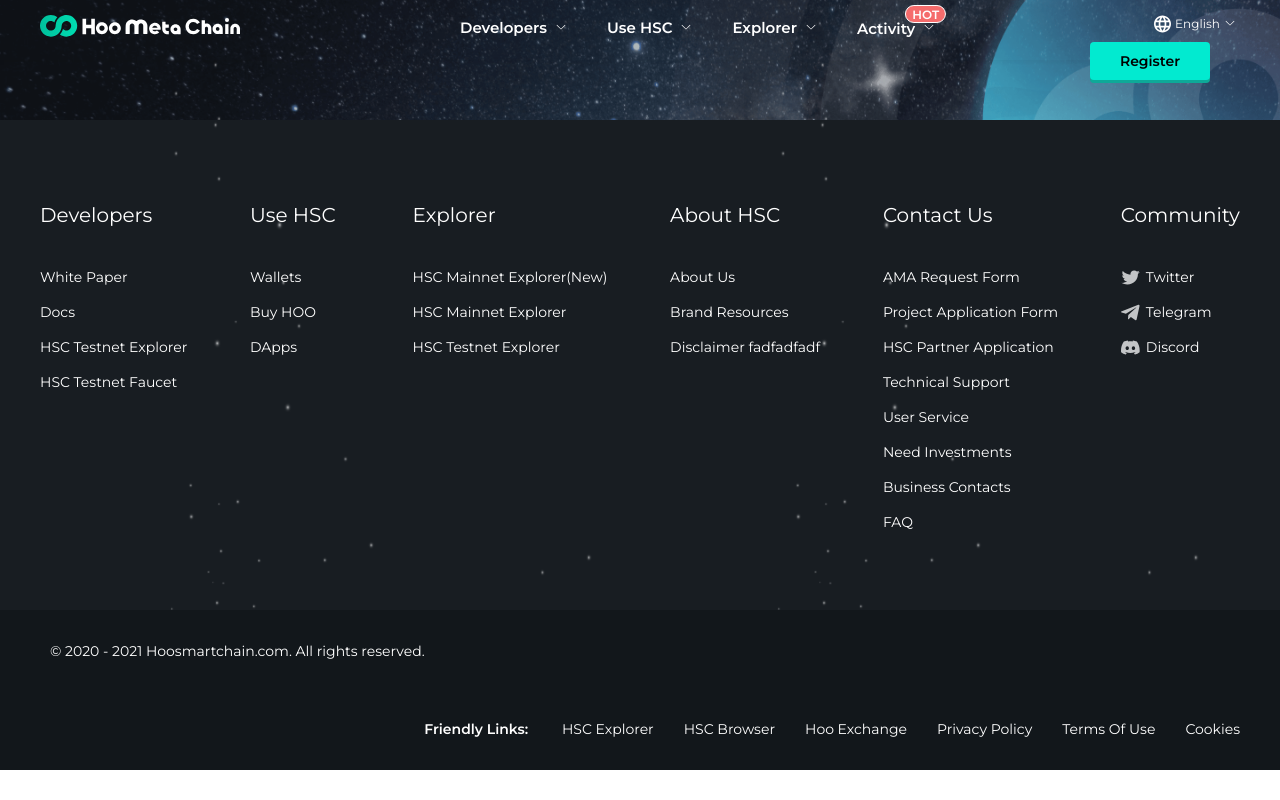
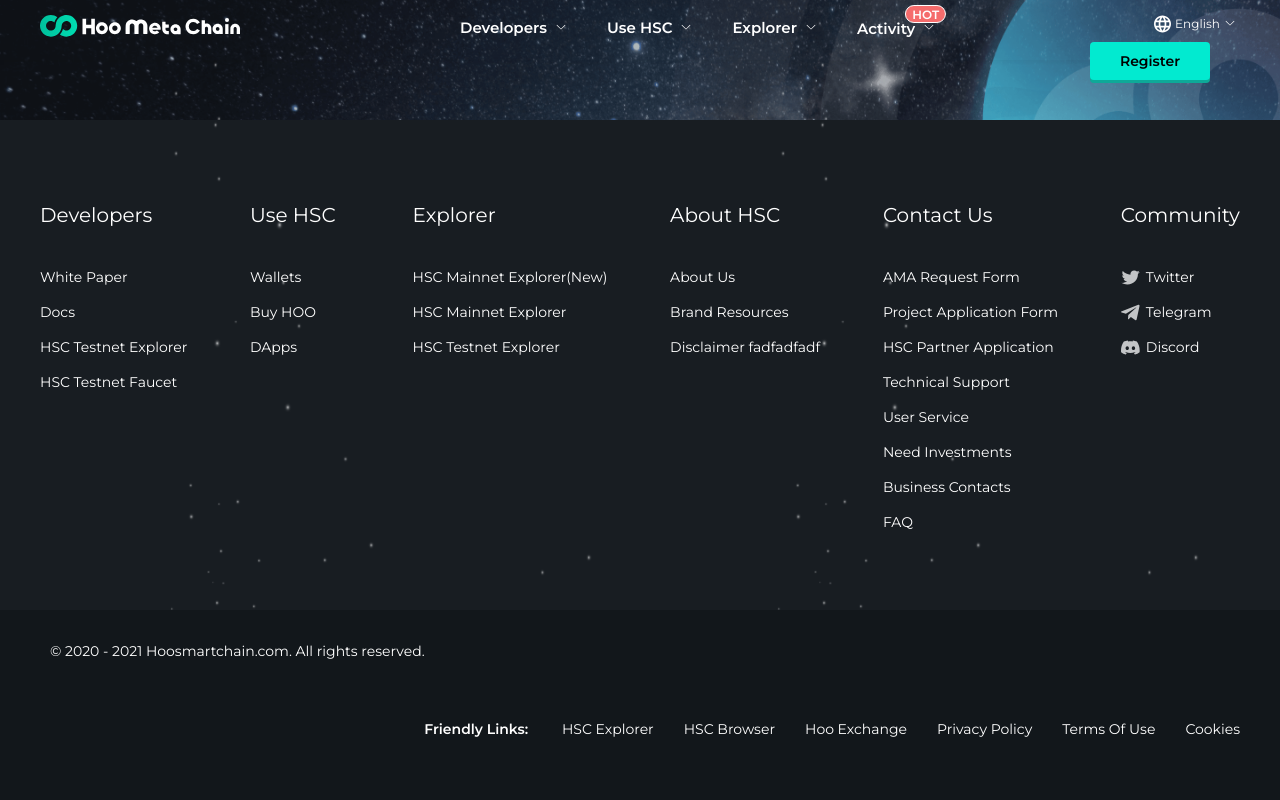
Before and after one commit to rizwanzaheer/hsc-revamp, a Vue app: page /brand in a window 1280 px wide. Built offline with nearby package versions, Linux system fonts and the light colour scheme.

Commit message:
add whole body background color

```diff
--- a/src/sass/common/_common.scss
+++ b/src/sass/common/_common.scss
@@ -4,6 +4,7 @@ body {
     font: 12px/1.5 Montserrat, -apple-system, BlinkMacSystemFont, Segoe UI, Roboto, PingFang SC, Hiragino Sans GB, Microsoft YaHei, Helvetica Neue, Helvetica, Arial, sans-serif;
     height: 100%;
     width: 100%;
+    background-color: #12171b;
 }
 
 a:hover,
```
